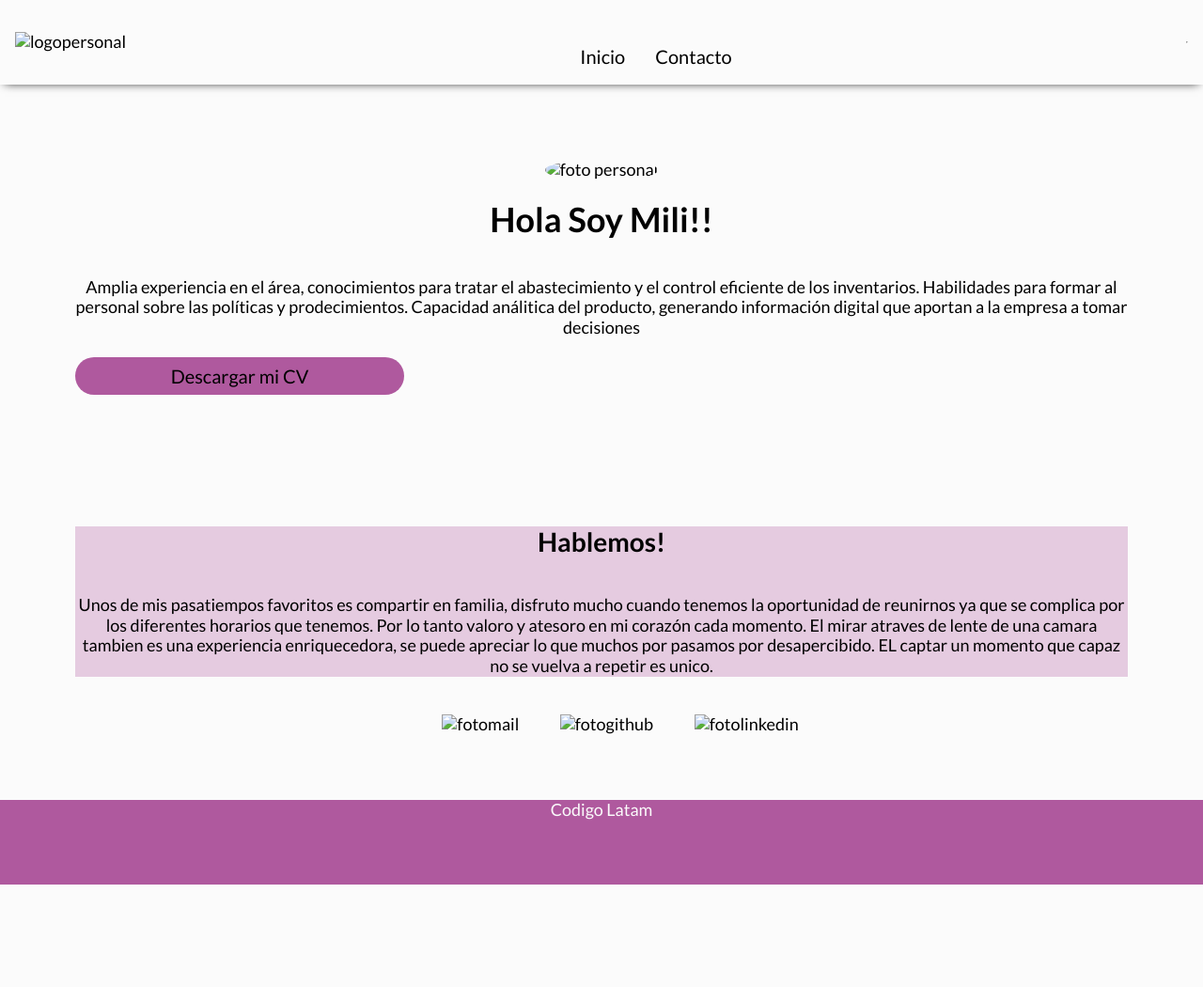
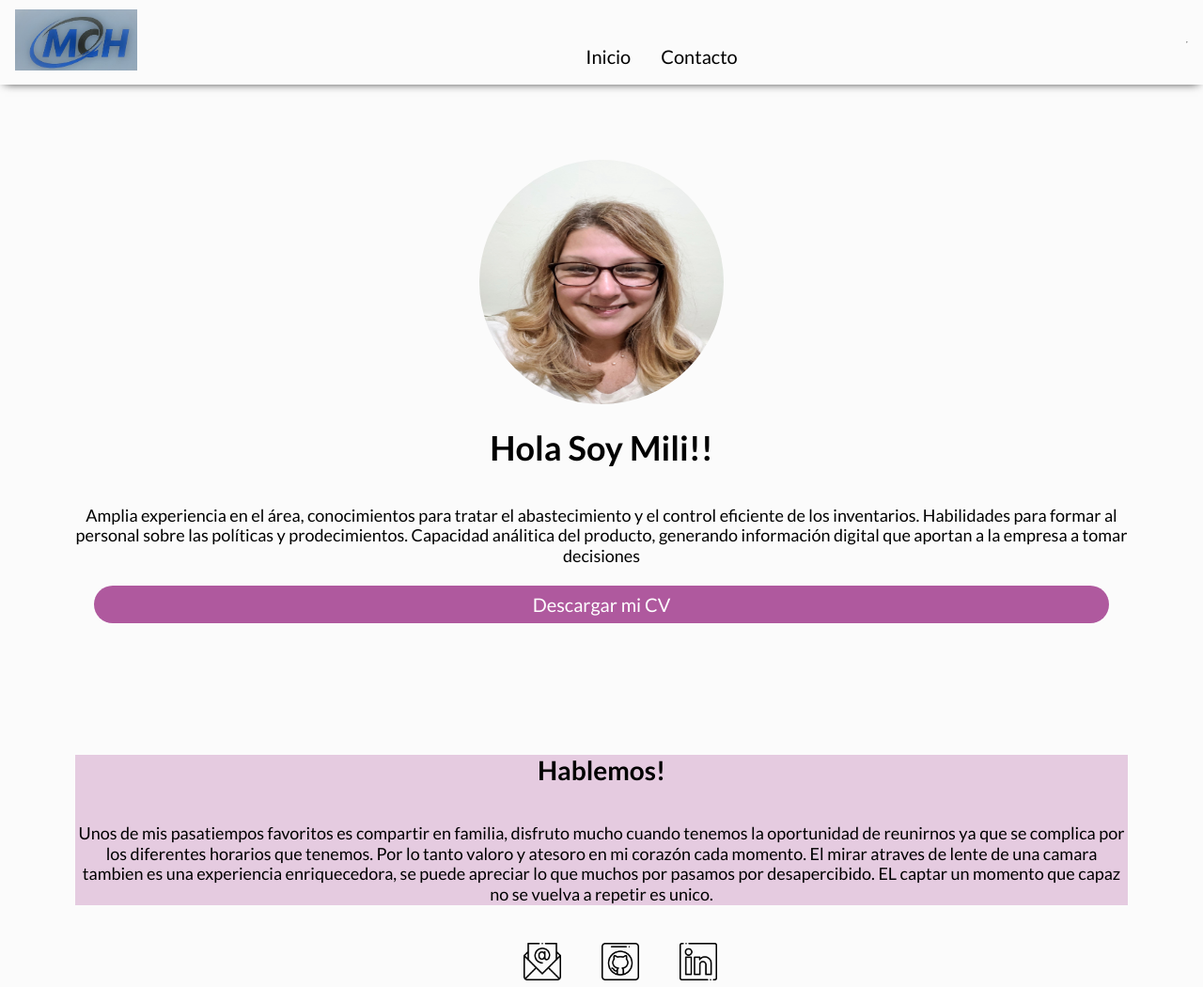
Before and after one commit to Milimariana/mi-proyecto, a plain HTML site: page index.html in a window 1280 px wide. Shown: the top 1050 px of the page at 94% size. Before the commit the page ends 941 px from the top, so only its background shows below. Drawn offline with Linux system fonts and the light colour scheme.

Commit message:
cambios varios

```diff
--- a/css/styles.css
+++ b/css/styles.css
@@ -96,10 +96,12 @@ h1 {
     margin-bottom: 20px;
     align-items: center;
     border-radius: 50px;
-    width: 350px;
+
     height: 40px;
     gap: 10px;
     margin-top: 20px;
+    margin: 20px;
+    color: white;
 
 
 
@@ -168,7 +170,8 @@ footer{
    background-color: #af599e;
    text-align: center;
    height: 90px;
-}
+   }
+
 /* Para quitar los puntos a los items de listas */
 ul {
     list-style: none;
--- a/index.html
+++ b/index.html
@@ -13,7 +13,7 @@
 
 <body>
     <header>
-         <a href="inicio" aria-label="ir a la seccion de inicio"> <img src="proyecto-1-cod-latam/img/LOGO PERSONAL.jpg" width="130"  alt="logopersonal"  class="logo"></a>
+         <a href="inicio" aria-label="ir a la seccion de inicio"> <img src="img/LOGO PERSONAL.jpg" width="130"  alt="logopersonal"  class="logo"></a>
 
          <nav>
 
@@ -33,7 +33,7 @@
     <main>
         <section id="Inicio">
            <article >
-                <img src="proyecto-1-cod-latam/img/foto perfil.jpg" width="400px" class="foto1"  alt=" foto personal">
+                <img src="img/foto perfil.jpg" width="400px" class="foto1"  alt=" foto personal">
 
 
                 <h1>Hola Soy Mili!!</h1>
@@ -42,7 +42,7 @@
                 inventarios. Habilidades para formar al personal sobre las políticas y prodecimientos. Capacidad
                 análitica del producto, generando información digital que aportan a la empresa a tomar decisiones</p>
 
-                <a href="/proyecto-1-cod-latam/dctos/Mildred Chacon CV.pdf" target="_blank" class="contenedor1" > Descargar mi CV </a>
+                <a href="dctos/Mildred Chacon CV.pdf" target="_blank" class="contenedor1" > Descargar mi CV </a>
 
 
             </article>
@@ -68,9 +68,9 @@
 
             <ul>
 
-                <li><a href="mailto:mili.mariana69@gmail.com" target="_blank" class="icono"> <img src="proyecto-1-cod-latam/img/mail.png"  alt="fotomail" width="40px">  </a></li>
-                <li><a href="https://github.com/Milimariana" target="_blank" class="icono"> <img src="proyecto-1-cod-latam/img/github.png" alt="fotogithub" width="40px"></a> </li>
-                <li><a href="https://www.linkedin.com/in/mildred-chac%C3%B3n-2a55126a/" target="_blank" class="icono"><img src="proyecto-1-cod-latam/img/linkedin.png" alt="fotolinkedin" width="40px"></a></li>
+                <li><a href="mailto:mili.mariana69@gmail.com" target="_blank" class="icono"> <img src="img/mail.png"  alt="fotomail" width="40px">  </a></li>
+                <li><a href="https://github.com/Milimariana" target="_blank" class="icono"> <img src="img/github.png" alt="fotogithub" width="40px"></a> </li>
+                <li><a href="https://www.linkedin.com/in/mildred-chac%C3%B3n-2a55126a/" target="_blank" class="icono"><img src="img/linkedin.png" alt="fotolinkedin" width="40px"></a></li>
 
             </ul>
 
```
